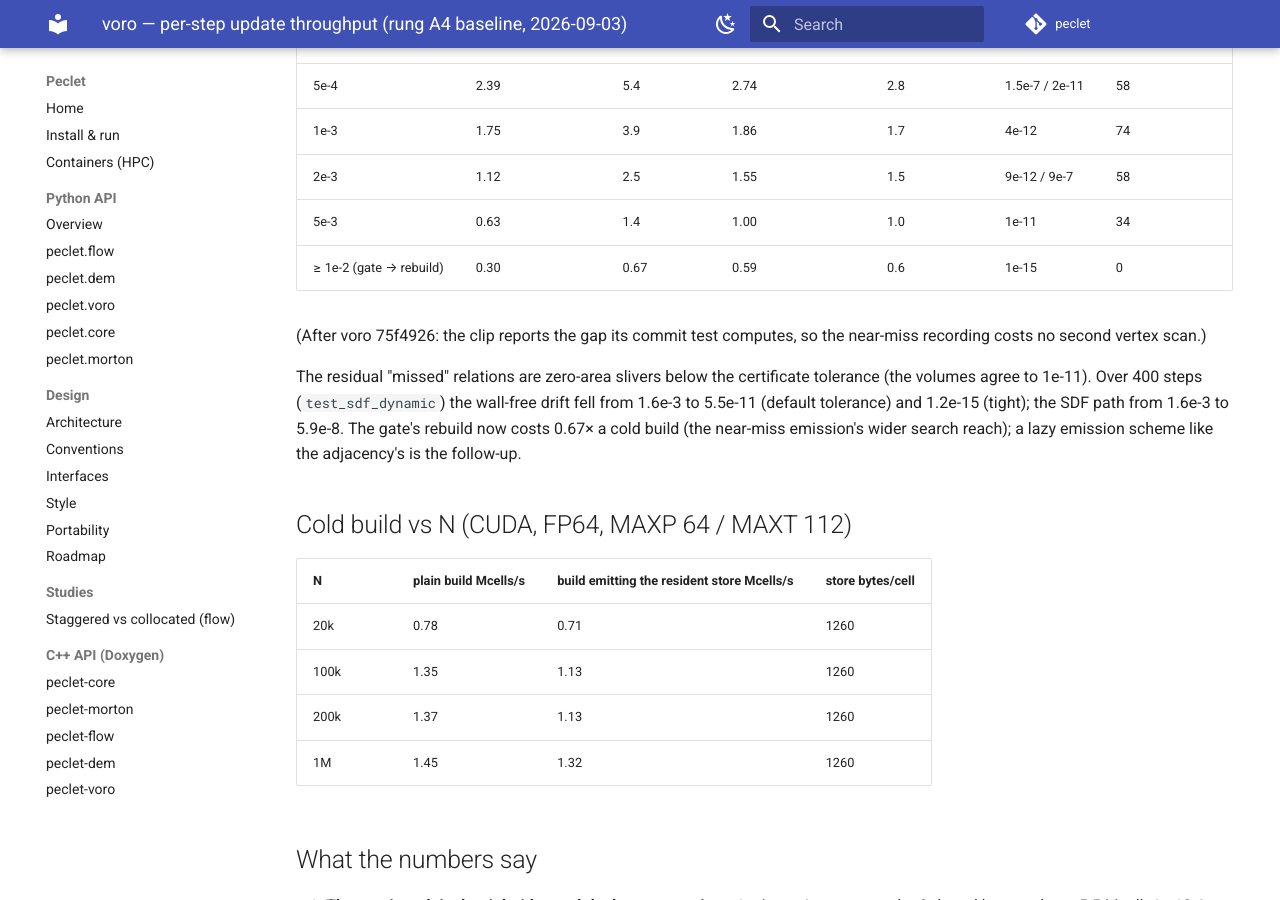
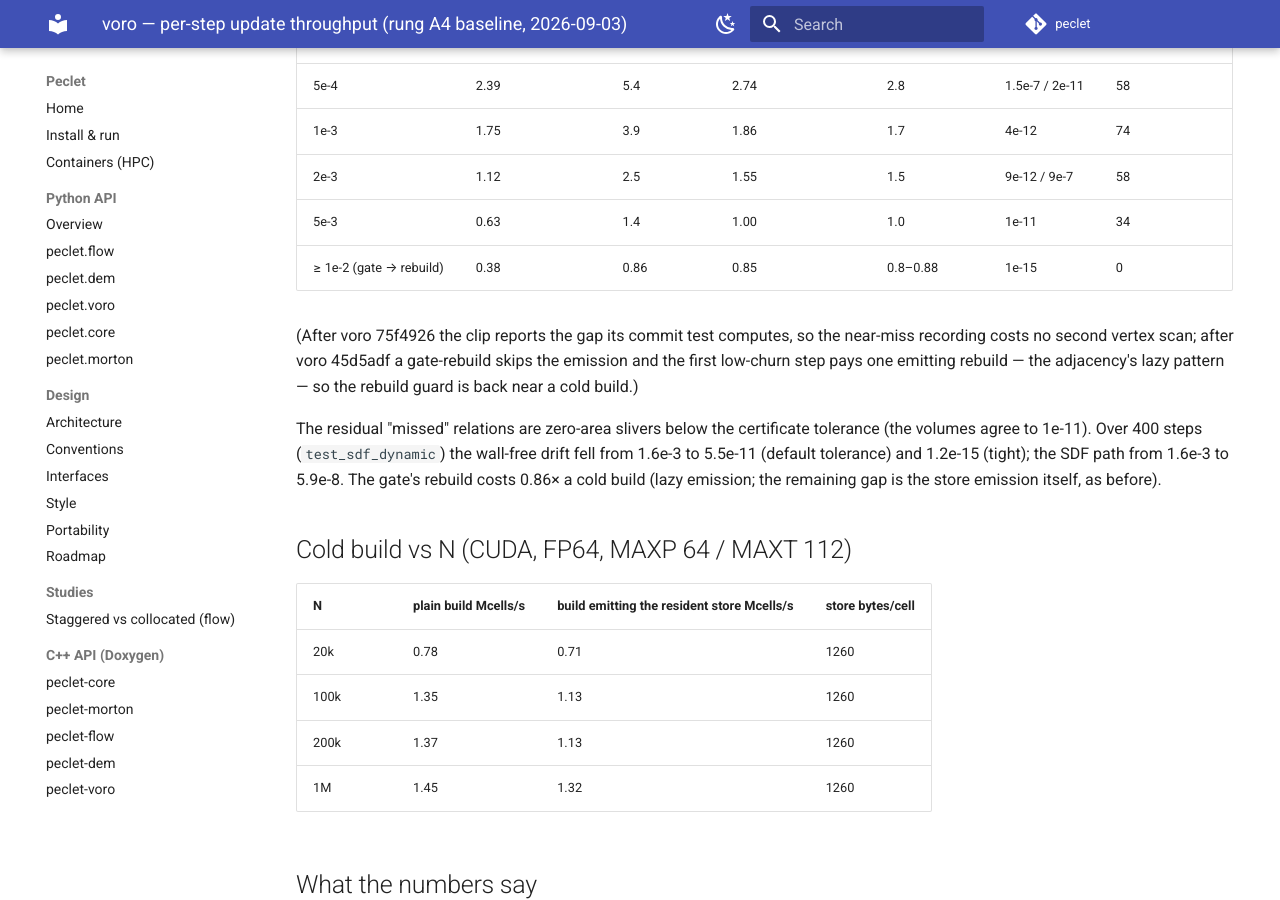
Before and after one commit to computational-chemical-engineering/peclet, an MkDocs documentation site: the page built from docs/studies/voro_update_throughput.md, in a window 1280 px wide and 900 px high, scrolled down 1241 px. Built offline with MkDocs 1.6.1 and Material for MkDocs 9.7.7, drawn with Linux system fonts in a browser that asks for light colours; comment, search, counter and statistics services are not loaded.

Commit message:
voro -> 45d5adf: lazy near-miss emission (gate rebuild 0.86x cold); study + plan numbers
Co-Authored-By: Claude Fable 5.1 <noreply@anthropic.com>
Claude-Session: https://claude.ai/code/session_01Wqm2gbrbGKeKH8YVUHoTch

```diff
--- a/docs/studies/voro_update_throughput.md
+++ b/docs/studies/voro_update_throughput.md
@@ -41,16 +41,18 @@ emission in every gather and rebuild.
 | 1e-3 | 1.75 | 3.9 | 1.86 | 1.7 | 4e-12 | 74 |
 | 2e-3 | 1.12 | 2.5 | 1.55 | 1.5 | 9e-12 / 9e-7 | 58 |
 | 5e-3 | 0.63 | 1.4 | 1.00 | 1.0 | 1e-11 | 34 |
-| ≥ 1e-2 (gate → rebuild) | 0.30 | 0.67 | 0.59 | 0.6 | 1e-15 | 0 |
+| ≥ 1e-2 (gate → rebuild) | 0.38 | 0.86 | 0.85 | 0.8–0.88 | 1e-15 | 0 |
 
-(After voro 75f4926: the clip reports the gap its commit test computes, so the near-miss
-recording costs no second vertex scan.)
+(After voro 75f4926 the clip reports the gap its commit test computes, so the near-miss
+recording costs no second vertex scan; after voro 45d5adf a gate-rebuild skips the emission
+and the first low-churn step pays one emitting rebuild — the adjacency's lazy pattern — so the
+rebuild guard is back near a cold build.)
 
 The residual "missed" relations are zero-area slivers below the certificate tolerance (the
 volumes agree to 1e-11). Over 400 steps (`test_sdf_dynamic`) the wall-free drift fell from
 1.6e-3 to 5.5e-11 (default tolerance) and 1.2e-15 (tight); the SDF path from 1.6e-3 to 5.9e-8.
-The gate's rebuild now costs 0.67× a cold build (the near-miss emission's wider search reach);
-a lazy emission scheme like the adjacency's is the follow-up.
+The gate's rebuild costs 0.86× a cold build (lazy emission; the remaining gap is the store
+emission itself, as before).
 
 ## Cold build vs N (CUDA, FP64, MAXP 64 / MAXT 112)
 
```
Also changed, not shown: docs/VORONOI_METHODS_PLAN.md (+1 -1 lines).
